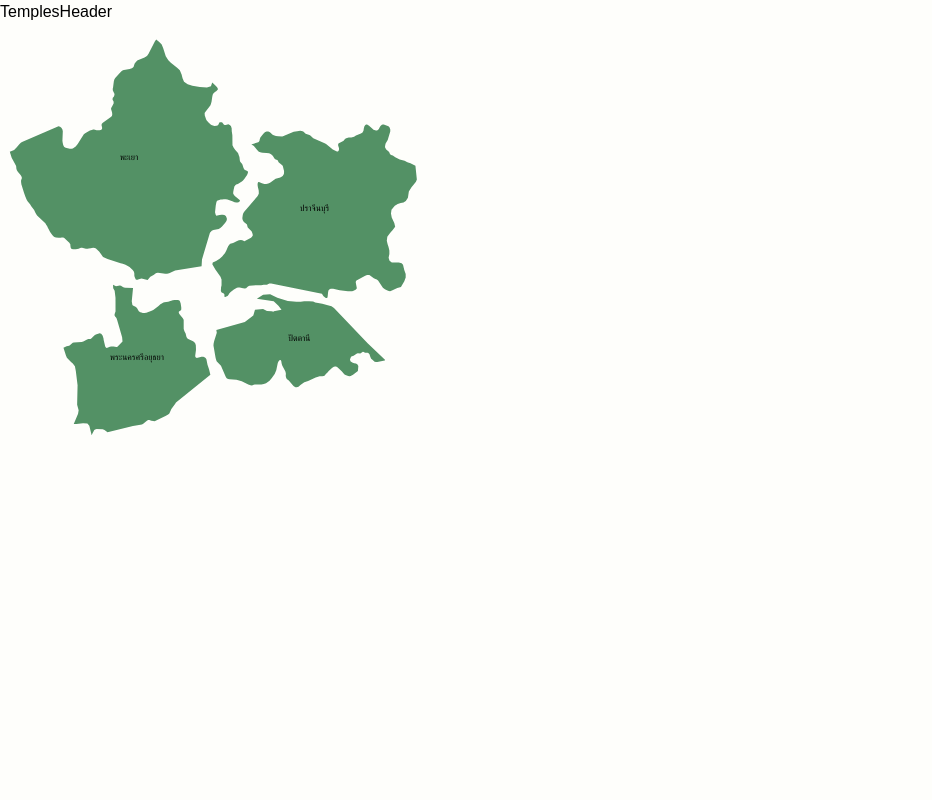
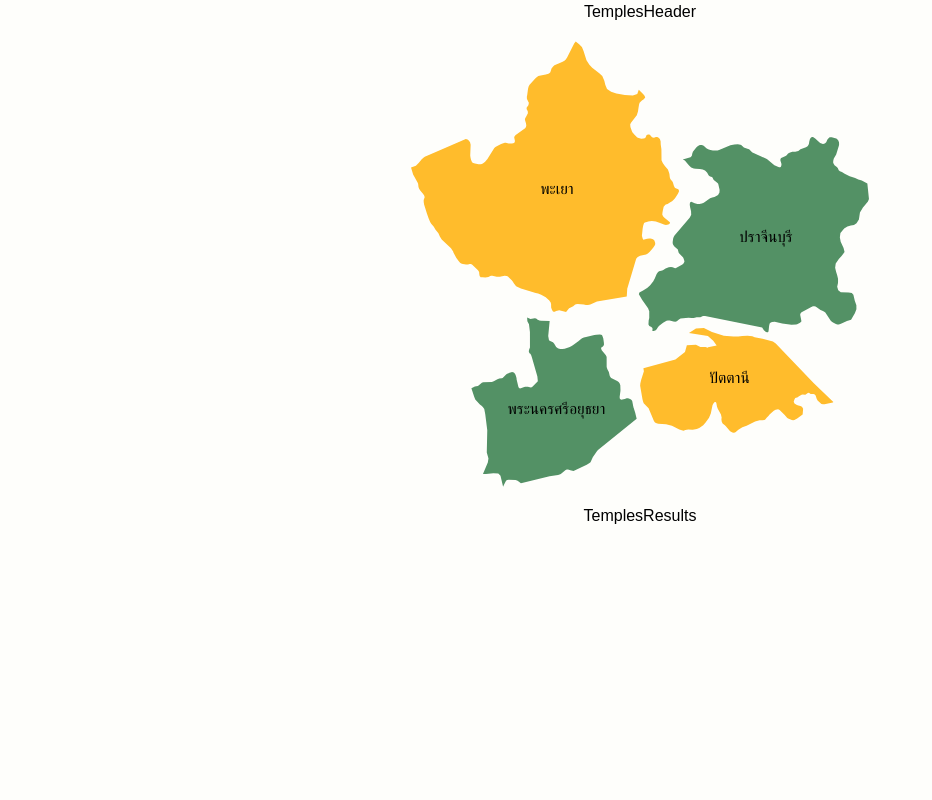
Before and after one commit to Theory-of-Computation-Team/ToC-Frontend, a Next.js app: page /temples in a window 1280 px wide. Shown: the top 800 px of the page, without its empty margins (0-932 px from the left). Built offline with nearby package versions, Linux system fonts and the light colour scheme; a web font is replaced by a local one.

Commit message:
Finish map

```diff
--- a/src/pages/temples/index.tsx
+++ b/src/pages/temples/index.tsx
@@ -1,17 +1,27 @@
-import React from "react";
+import React, { useState } from "react";
 import Head from "next/head";
 import { TemplesHeader, TemplesMap, TemplesResults } from "@/sections/temples";
+import { ITemplesMapSelected } from "@/types/TemplesTypes";
 
 export default function Temples() {
+  const [selected, setSelected] = useState<ITemplesMapSelected>({
+    phayao: true,
+    prachinburi: true,
+    ayutthaya: true,
+    pattani: true,
+  });
+
   return (
     <>
       <Head>
-        <title>Temples Search | ค้นหาวัด</title>
+        <title>Temples Search | รายชื่อวัด</title>
       </Head>
 
-      <TemplesHeader />
-      <TemplesMap />
-      <TemplesResults />
+      <div className="flex flex-col items-center">
+        <TemplesHeader />
+        <TemplesMap selected={selected} setSelected={setSelected} />
+        <TemplesResults selected={selected} setSelected={setSelected} />
+      </div>
     </>
   );
 }
--- a/src/sections/temples/TemplesMap.tsx
+++ b/src/sections/temples/TemplesMap.tsx
@@ -1,48 +1,68 @@
-import React, { MouseEvent, useEffect, useState } from "react";
-import { ITempleMapSelected } from "@/types/TemplesTypes";
+import React, { MouseEvent, useEffect } from "react";
+import { ITemplesMapProps, ITemplesMapSelected } from "@/types/TemplesTypes";
 
-export default function TemplesMap() {
+export default function TemplesMap({
+  selected,
+  setSelected,
+}: ITemplesMapProps) {
   useEffect(() => {
-    const setUpText = document.querySelectorAll("path").forEach((province) => {
+    document.querySelectorAll("g").forEach((province) => {
       let { x, y, width, height } = province.getBBox();
-      let px = x + width / 2;
-      let py = y + height / 2;
+
+      const centeredTextLocation = {
+        phayao: {
+          x: x + width / 2 + 5,
+          y: y + height / 2 + 7,
+        },
+        prachinburi: {
+          x: x + width / 2 + 5,
+          y: y + height / 2 + 3,
+        },
+        ayutthaya: {
+          x: x + width / 2 + 1,
+          y: y + height / 2 + 5,
+        },
+        pattani: {
+          x: x + width / 2 - 3,
+          y: y + height / 2 + 1,
+        },
+      };
+
+      let px = centeredTextLocation[province.id as keyof ITemplesMapSelected].x;
+      let py = centeredTextLocation[province.id as keyof ITemplesMapSelected].y;
       let name = document.createElementNS("http://www.w3.org/2000/svg", "text");
       name.setAttribute(
         "style",
-        "text-anchor: middle; cursor: pointer; font-size: .25rem; font-weight: 200;"
+        "text-anchor: middle; cursor: pointer; font-size: .4rem; fill: black;"
       );
       name.setAttribute("x", px.toString());
-      name.setAttribute("y", (py).toString());
+      name.setAttribute("y", py.toString());
       name.innerHTML = province.ariaLabel ? province.ariaLabel : "Select";
-      province.parentNode?.append(name);
+      province.append(name);
     });
   }, []);
 
-  const [selected, setSelected] = useState<ITempleMapSelected>({
-    Phayao: true,
-    Prachinburi: true,
-    Ayutthaya: true,
-    Pattani: true,
-  });
+  useEffect(() => {
 
-  const handleOnSelect = (e: MouseEvent<SVGPathElement>) => {
+  }, [selected])
+
+
+  const handleOnSelect = (e: MouseEvent) => {
+    e.preventDefault;
+    console.log(e.currentTarget.id);
     const temp = { ...selected };
-    temp[e.currentTarget.id as keyof ITempleMapSelected] =
-      !selected[e.currentTarget.id as keyof ITempleMapSelected];
+    temp[e.currentTarget.id as keyof ITemplesMapSelected] =
+      !selected[e.currentTarget.id as keyof ITemplesMapSelected];
     setSelected(temp);
   };
 
   return (
-    <div className="text-lg">
-      <svg id="map" x="0px" y="0px" viewBox="0 0 600 600">
-        <g>
+    <div className="flex flex-col items-center">
+      <svg className="h-[30rem] w-[30rem]" id="map" viewBox="0 0 200 200">
+        <g id="phayao" aria-label="พะเยา" onClick={handleOnSelect}>
           <path
-            id="Phayao"
-            aria-label="พะเยา"
-            onClick={handleOnSelect}
             className={`${
-              selected.Phayao ? "fill-secondary" : "fill-gray-200"
+              selected.phayao ? "fill-primary" : "fill-gray-200"
             } hover:cursor-pointer transition ease-in-out duration-200`}
             d="M99.49,27.44l1.48,1.38l0.79,0.87l0.36,0.68l0,0.39l-0.78,0.76l-0.43,0.2l-0.55,0.52l-0.53,0.61
               l-0.21,0.72l-0.17,0.91l-0.29,1.99l-0.49,1.56l-2.34,3.06l-0.41,0.68l0.04,0.57l0.04,0.57l0.6,1.68l0.22,0.52l0.81,0.96l1.12,1.08
@@ -73,13 +93,10 @@ export default function TemplesMap() {
               l3.51,0.6l3.33,0.26l1.87-0.64L99.49,27.44L99.49,27.44z"
           />
         </g>
-        <g>
+        <g id="prachinburi" aria-label="ปราจีนบุรี" onClick={handleOnSelect}>
           <path
-            id="Prachinburi"
-            aria-label="ปราจีนบุรี"
-            onClick={handleOnSelect}
             className={`${
-              selected.Prachinburi ? "fill-secondary" : "fill-gray-200"
+              selected.prachinburi ? "fill-secondary" : "fill-gray-200"
             } hover:cursor-pointer transition ease-in-out duration-200`}
             d="M194.73,66.5l0.67,6.38l-0.42,1.06l-1.03,1.31l-1.06,1.22l-1.24,2.03l-0.44,2.99l-0.99,1.49
 							l-1.07,0.74l-1.3,0.21l-1.43,0.44l-1.35,0.8l-1.56,1.91l-0.24,1.79l0.35,1.84l1.2,2.6l0.41,1.73l-1.24,1.64l-1.15,1.24l-1.29,1.85
@@ -108,13 +125,10 @@ export default function TemplesMap() {
 							l0.83,0.67l0.52,0.55l0.4,0.87l0.49,0.46l0.84,0.28l1.15,0.78l2.08,1.04l2.29,0.7l1.31,0.65l1.45,0.42L194.73,66.5L194.73,66.5z"
           />
         </g>
-        <g>
+        <g id="ayutthaya" aria-label="พระนครศรีอยุธยา" onClick={handleOnSelect}>
           <path
-            id="Ayutthaya"
-            aria-label="พระนครศรีอยุธยา"
-            onClick={handleOnSelect}
             className={`${
-              selected.Ayutthaya ? "fill-secondary" : "fill-gray-200"
+              selected.ayutthaya ? "fill-secondary" : "fill-gray-200"
             } hover:cursor-pointer transition ease-in-out duration-200`}
             d="M62.36,123.71l-0.6,6.3l0.3,1.66l0.27,0.32l1.4,0.63l0.54,0.64l0.8,1.35l0.7,0.51l0.52,0.16
 							l0.61,0.14l0.77,0.01l0.93-0.13l1.87-0.64l0.87-0.4l0.68-0.36l2.29-1.7l0.87-0.79l0.66-0.45l0.78-0.38l0.45-0.11l1.75-0.32
@@ -132,13 +146,10 @@ export default function TemplesMap() {
 							l1.75-0.32l0.61,0.14l0.47,0.37l0.88,0.46l0.7,0.12L62.36,123.71L62.36,123.71z"
           />
         </g>
-        <g>
+        <g id="pattani" aria-label="ปัตตานี" onClick={handleOnSelect}>
           <path
-            id="Pattani"
-            aria-label="ปัตตานี"
-            onClick={handleOnSelect}
             className={`${
-              selected.Pattani ? "fill-secondary" : "fill-gray-200"
+              selected.pattani ? "fill-primary" : "fill-gray-200"
             } hover:cursor-pointer transition ease-in-out duration-200`}
             d="M180.57,157.45l-0.23,0.25l-3.48,0.74l-0.57,0.04l-0.7-0.12l-1.01-1.01l-0.59-0.44l-0.38-0.78
 							l-0.42-1.34l-0.25-0.23l-0.27-0.32l-0.41-0.09l-0.77-0.01l-0.39,0l-0.59-0.44l-0.41-0.09l-1.23,0.87l-1.09-0.12l-0.45,0.11
--- a/src/sections/temples/TemplesResults.tsx
+++ b/src/sections/temples/TemplesResults.tsx
@@ -1,7 +1,6 @@
 import React from 'react'
+import { ITemplesMapProps } from '@/types/TemplesTypes';
 
-export default function TemplesResults() {
-  return (
-    <div>TemplesResults</div>
-  )
+export default function TemplesResults({ selected, setSelected }: ITemplesMapProps) {
+  return <div>TemplesResults</div>;
 }
```
Also changed, not shown: src/types/TemplesTypes.tsx (+12 -5 lines), public/assets/images/provinces.svg (added). Lines whose indentation alone changed are shown as unchanged.
